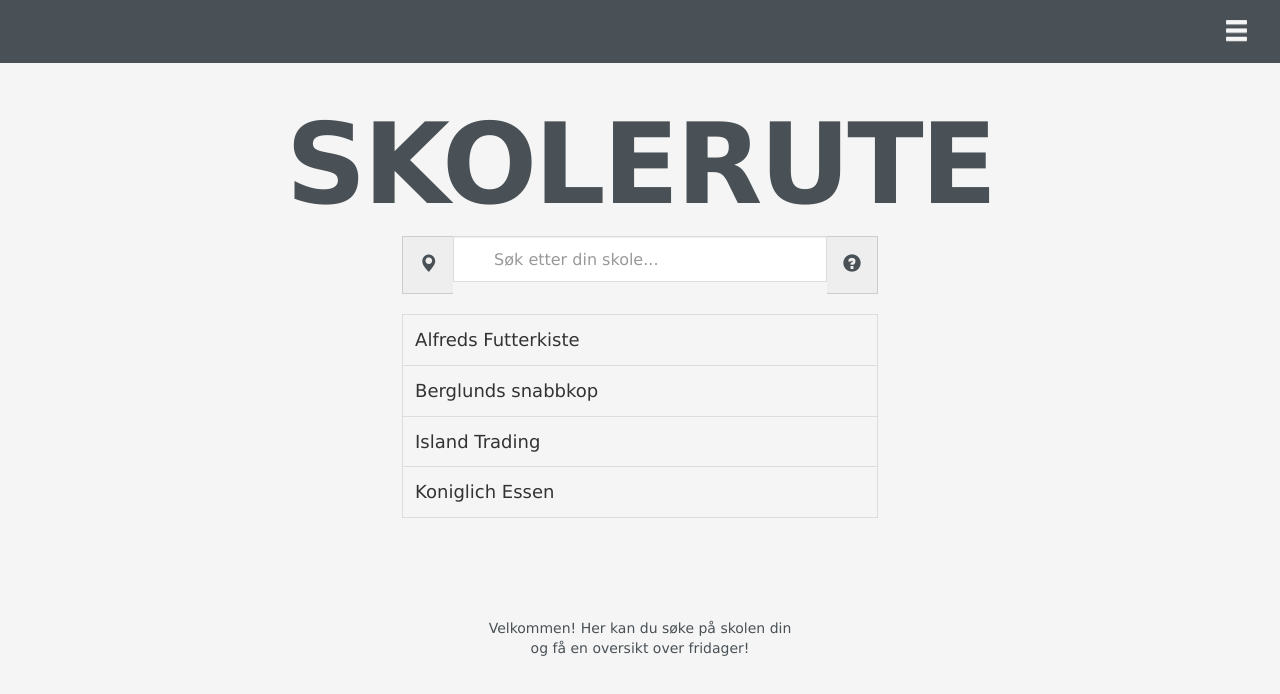
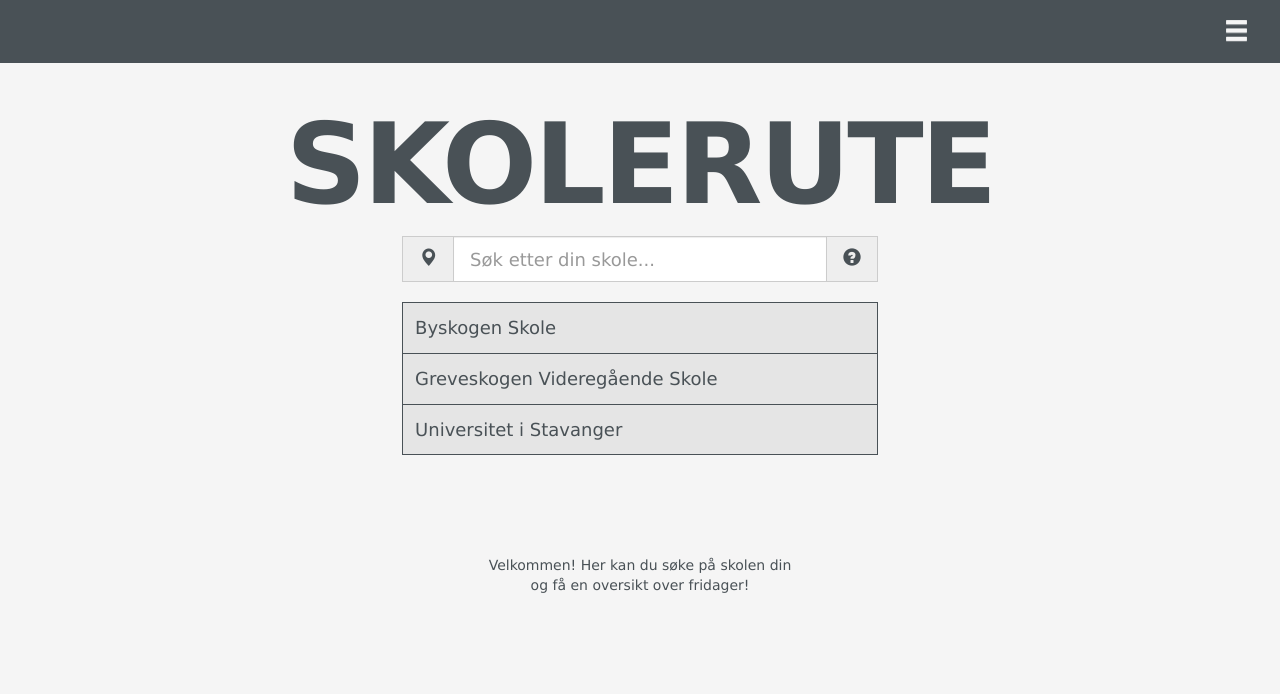
Before and after one commit to Dat210Skoleruten/Skoleruter.no, a plain HTML site: page html/index.html in a window 1280 px wide. Drawn offline with nearby package versions, Linux system fonts and the light colour scheme; no server answers.

Commit message:
Prettified the search list

```diff
--- a/html/index.html
+++ b/html/index.html
@@ -61,12 +61,11 @@
                     <!-- Position icon -->
                     <span data-toggle="tooltip" data-placement="bottom" title="Nærmeste skole"
                           class="input-group-addon"><a href="#"><span
-                            class="glyphicon glyphicon-map-marker mainColorText"
-                            aria-hidden="true"></span></a></span>
+                            class="glyphicon glyphicon-map-marker mainColorText" aria-hidden="true"></span></a></span>
+
                     <!-- input bar -->
-                    <input type="text" id="myInput" onkeyup="myFunction()" class="form-control"
-                           placeholder="Søk etter din skole..."
-                           aria-hidden="true">
+                    <input type="text" id="indexSearch" onkeyup="myFunction()" class="form-control"
+                           placeholder="Søk etter din skole..." aria-hidden="true">
 
                     <!-- Help icon -->
                     <span data-toggle="tooltip" data-placement="bottom" title="Hjelpesenter" id="myBtn"
@@ -87,16 +86,13 @@
         <div class="col-lg-6 col-sm-offset-3">
                 <table id="myTable">
                     <tr>
-                    <td>Alfreds Futterkiste</td>
+                        <td><a href="calendar.html">Byskogen Skole</a></td>
                     </tr>
                     <tr>
-                    <td>Berglunds snabbkop</td>
+                        <td><a href="#">Greveskogen Videregående Skole</a></td>
                     </tr>
                     <tr>
-                    <td>Island Trading</td>
-                </tr>
-                <tr>
-                    <td>Koniglich Essen</td>
+                        <td><a href="#">Universitet i Stavanger</a></td>
                     </tr>
                 </table>
         </div>
@@ -104,10 +100,11 @@
 </div>
 </div>
 
+<!-- dont know why I cant put this in guiController.js -->
 <script>
     function myFunction() {
         var input, filter, table, tr, td, i;
-        input = document.getElementById("myInput");
+        input = document.getElementById("indexSearch");
         filter = input.value.toUpperCase();
         table = document.getElementById("myTable");
         tr = table.getElementsByTagName("tr");
--- a/styles/searchTable.css
+++ b/styles/searchTable.css
@@ -1,29 +1,32 @@
-* {
-    box-sizing: border-box;
-}
-
-#mySearch {
-    width: 100%;
-    font-size: 16px;
-    padding: 12px 20px 12px 40px;
-    border: 1px solid #ddd;
-    margin-bottom: 12px;
-}
-
 #myTable {
     border-collapse: collapse;
     width: 100%;
-    border: 1px solid #ddd;
+    border: 1px solid #495156;
     font-size: 18px;
 }
 
 #myTable th, #myTable td {
     text-align: left;
+    background-color: #e5e5e5;
+}
+
+#myTable td a {
+    display: block;
+    text-decoration: none;
+    color: #495156;
     padding: 12px;
 }
 
+#myTable td a:hover {
+    color: #fff;
+}
+
+#myTable th, #myTable td:hover {
+    background-color: #495156;
+}
+
 #myTable tr {
-    border-bottom: 1px solid #ddd;
+    border-bottom: 1px solid #495156;
 }
 
 #myTable tr.header, #myTable tr:hover {
```
Lines whose indentation alone changed are shown as unchanged.
